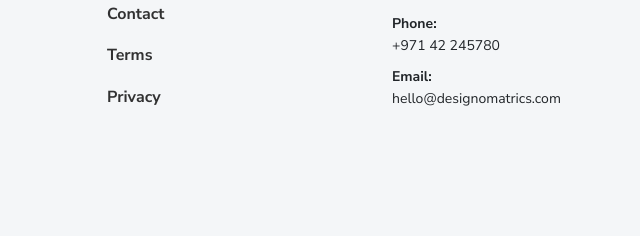
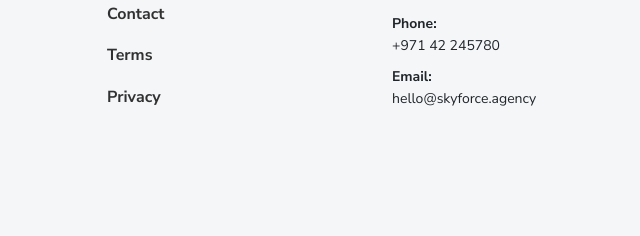
Before and after one commit to usamashfque/skyforce-agency, a plain HTML site: page index.html in a window 1280 px wide. Shown: the part 6840-7076 px from the top of the page, 640-1280 px from the left. Drawn offline with Linux system fonts and the light colour scheme.

Commit message:
update email address

```diff
--- a/index.html
+++ b/index.html
@@ -640,7 +640,7 @@
                     <div class="pb-1">Email:</div>
                   </div>
                   <div class="col-sm-10">
-                    <div class="pb-1 fw-bolder">hello@designomatrics.com</div>
+                    <div class="pb-1 fw-bolder">hello@skyforce.agency</div>
                   </div>
                   <div class="col-sm-2">
                     <div class="pb-1">Phone:</div>
@@ -724,7 +724,7 @@
                   Dubai, UAE
                 </address>
                 <div class="mb-1"><strong>Phone:</strong><br />+971 42 245780</div>
-                <div class="mb-1"><strong>Email:</strong><br />hello@designomatrics.com</div>
+                <div class="mb-1"><strong>Email:</strong><br />hello@skyforce.agency</div>
               </div>
             </div>
           </div>
```
